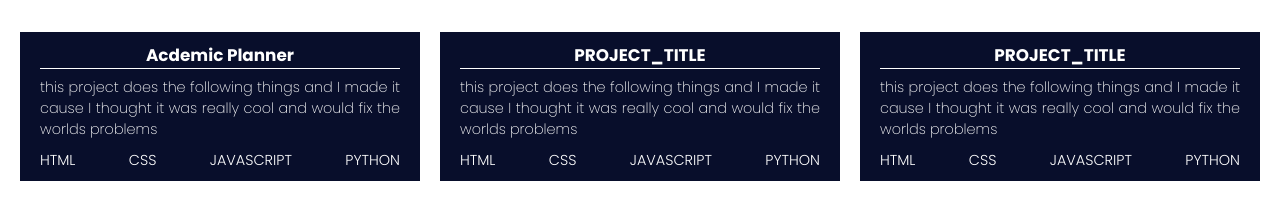
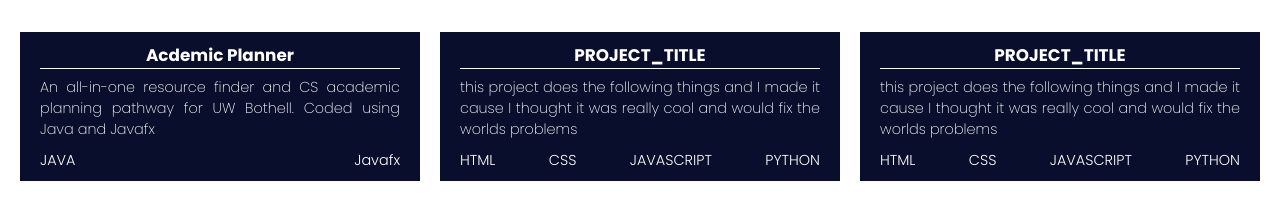
Before and after one commit to chieniscool123/Personal-Porftolio-Website, a plain HTML site: page index.html in a window 1280 px wide. Shown: the part 644-865 px from the top of the page. Drawn offline with Linux system fonts and the light colour scheme.

Commit message:
adding comment for project 1

```diff
--- a/index.html
+++ b/index.html
@@ -235,13 +235,10 @@ xxx
 
             <a href="./project1.html" class="project-card section-content">
                 <h3>Acdemic Planner</h3>
-                <p>this project does the following things and I made it cause I thought it was really cool and would fix
-                    the worlds problems</p>
+                <p>An all-in-one resource finder and CS academic planning pathway for UW Bothell. Coded using Java and Javafx</p>
                 <ul class="technologies">
-                    <li>HTML</li>
-                    <li>CSS</li>
-                    <li>JAVASCRIPT</li>
-                    <li>PYTHON</li>
+                    <li>JAVA</li>
+                    <li>Javafx</li>
                 </ul>
             </a>
             <a href="./project2.html" class="project-card section-content">
```
